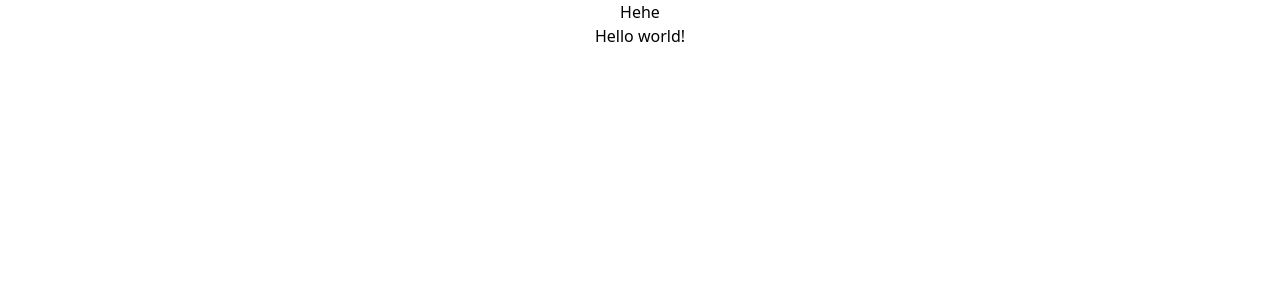
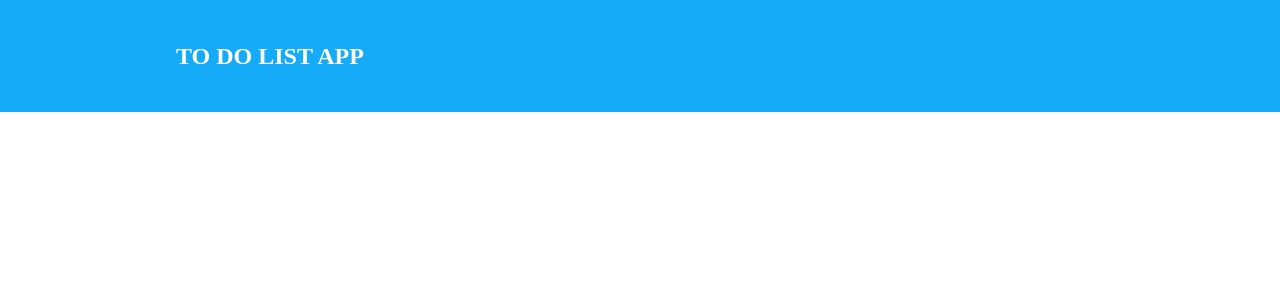
Before and after one commit to syifaull/daily-list, a React (Create React App) app: page / in a window 1280 px wide. Shown: the top 300 px of the page. Built offline with nearby package versions, Linux system fonts and the light colour scheme.

Commit message:
add navbar component

```diff
--- a/src/App.js
+++ b/src/App.js
@@ -1,9 +1,11 @@
+import React from "react";
 import "./App.css";
+import NavbarComp from "./components/NavbarComp";
 
 function App() {
   return (
-    <div className="App">
-      <h1>Hehe</h1>Hello world!
+    <div>
+      <NavbarComp />
     </div>
   );
 }
--- /dev/null
+++ b/src/components/NavbarComp.jsx
@@ -0,0 +1,13 @@
+import React from "react";
+
+const NavbarComp = () => {
+  return (
+    <>
+      <div className="h-28 bg-[#16abf8] flex items-center px-4 lg:px-44">
+        <p className="text-white font-bold text-2xl ">TO DO LIST APP</p>
+      </div>
+    </>
+  );
+};
+
+export default NavbarComp;
--- a/src/index.css
+++ b/src/index.css
@@ -15,3 +15,11 @@ code {
 @tailwind base;
 @tailwind components;
 @tailwind utilities;
+
+@import url('https://fonts.googleapis.com/css2?family=Poppins:wght@400;600;700&display=swap');
+
+
+body {
+  font-family: 'Poppins', cursive;
+  margin: 0;
+}
```
Also changed, not shown: src/App.css (line endings or trailing spaces), src/pages/Dashboard.jsx (added).
